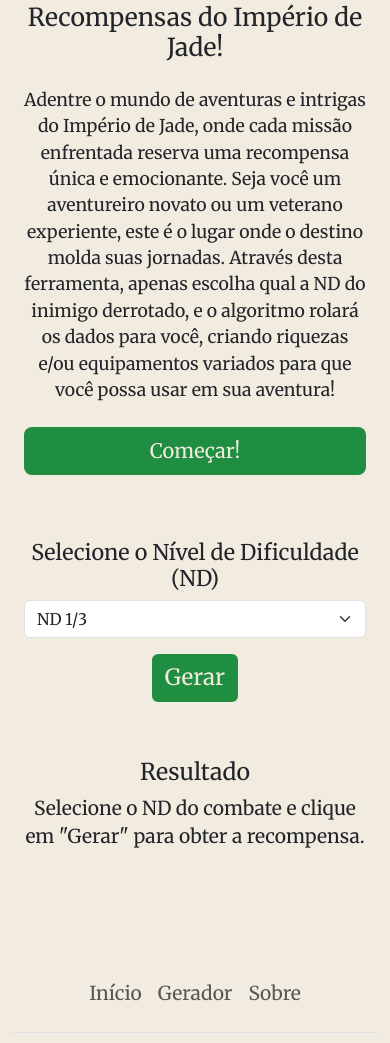
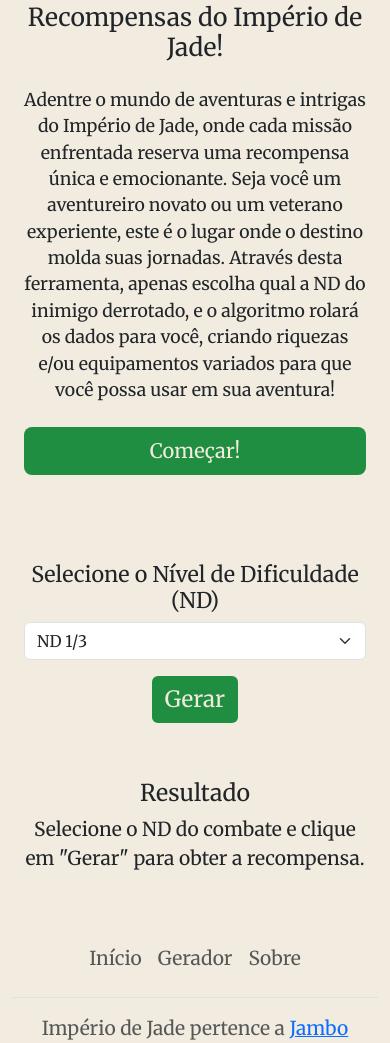
Before and after one commit to aoliveira-eng/gerador-de-recompensas-idj, a plain HTML site: page index.html in a window 390 px wide. Shown: the part 298-1341 px from the top of the page. Drawn offline with nearby package versions, Linux system fonts and the light colour scheme.

Commit message:
Updated website layout

```diff
--- a/index.html
+++ b/index.html
@@ -63,7 +63,7 @@
 			</div>
 		</div>
 
-		<div id="generate" class="px-4 py-3 container text-center">
+		<div id="generate" class="px-4 py-3 container text-center generator">
 			<div class="row">
 				<div class="col-lg-4 py-lg-5">
 					<h4>Selecione o Nível de Dificuldade (ND)</h4>
--- a/styles.css
+++ b/styles.css
@@ -50,6 +50,7 @@ body {
 	background-repeat: no-repeat;
 	background-position: center top;
 	padding-bottom: 10%;
+	height: 100vh;
 }
 
 .hero-text {
@@ -60,6 +61,10 @@ body {
 
 .hero-p {
 	font-size: 1.3rem;
+}
+
+.generator {
+	height: 350px;
 }
 
 .start-button,
@@ -90,6 +95,7 @@ body {
 	.hero {
 		background-image: none;
 		background-color: #f2ece0;
+		min-height: 650px;
 	}
 
 	.hero-p {
@@ -108,3 +114,9 @@ body {
 		min-width: 250px;
 	}
 }
+
+@media (max-height: 700px) {
+	.hero {
+		min-height: 700px;
+	}
+}
```
